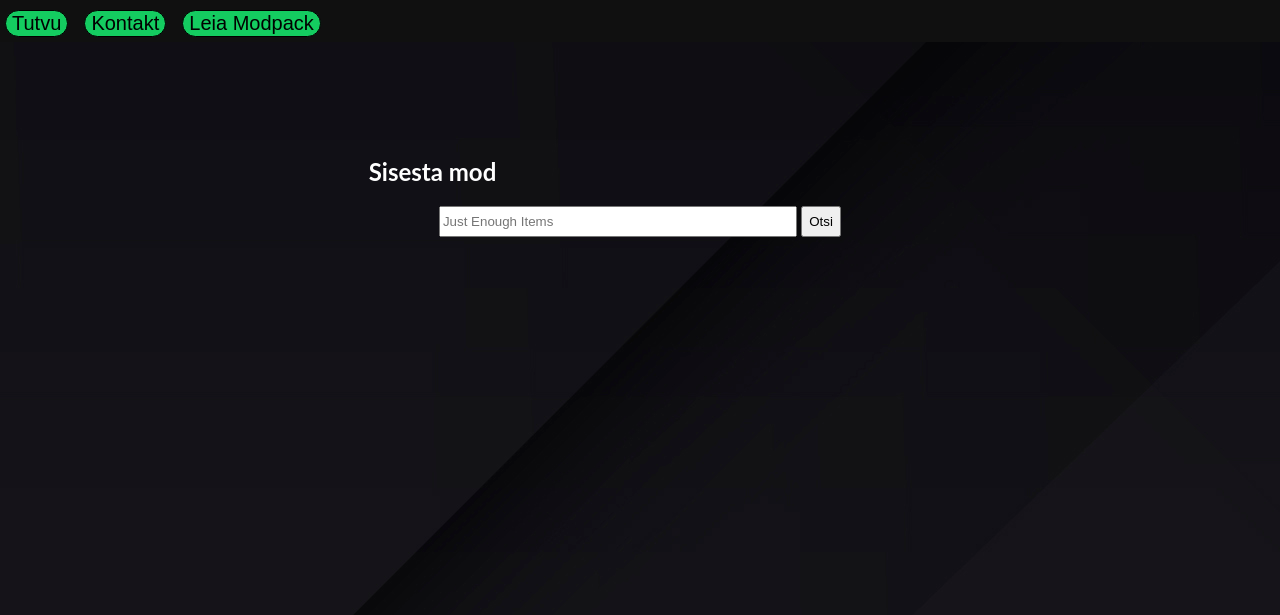
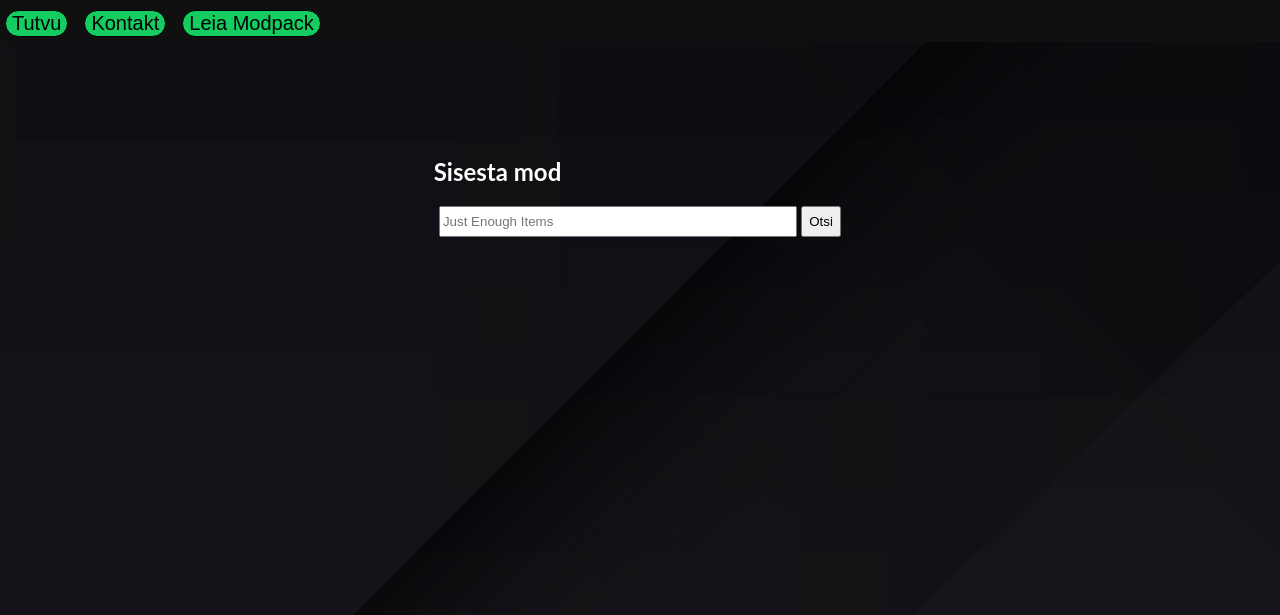
Before and after one commit to yabtdb/Modpacki_leidja, a website: page public/finder.html in a window 1280 px wide. Shown: the part 32-647 px from the top of the page. Drawn offline with nearby package versions, Linux system fonts and the light colour scheme.

Commit message:
Update style.css

```diff
--- a/public/style.css
+++ b/public/style.css
@@ -147,7 +147,7 @@ button{
     height: 80px;
 }
 .p6{
-    margin-right: 415px;
+    margin-right: 285px;
 }
 .input-container {
     text-align: right;
```
